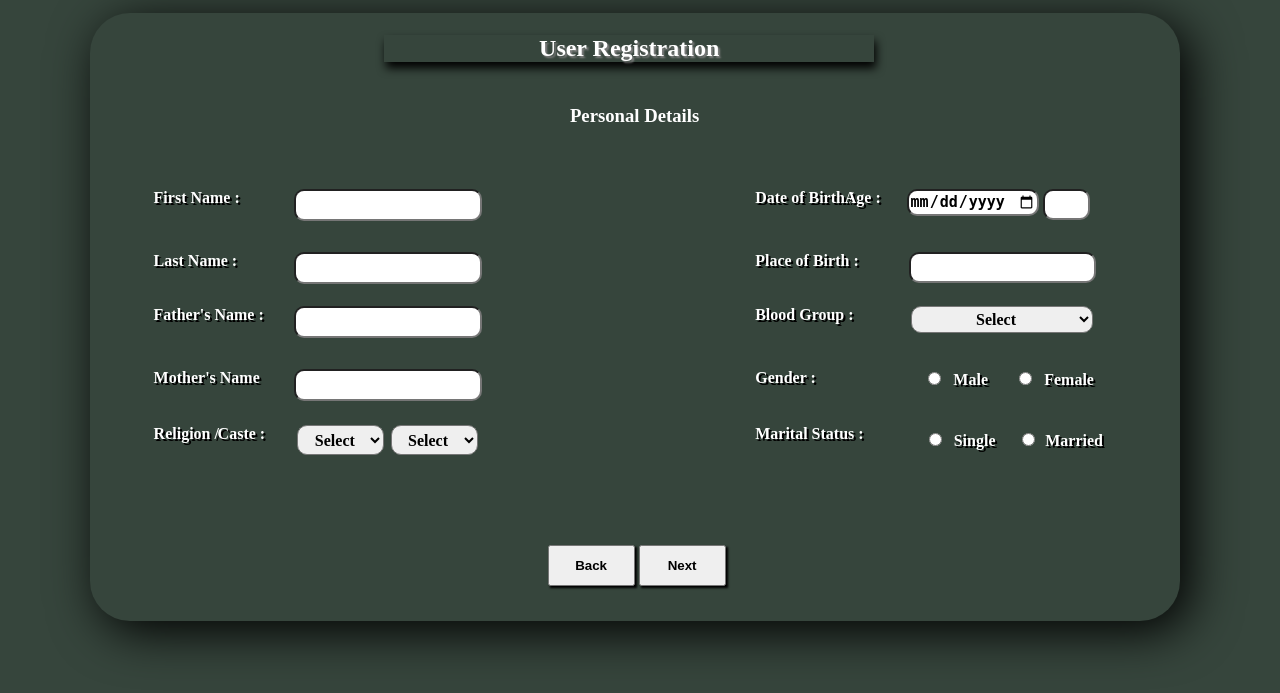
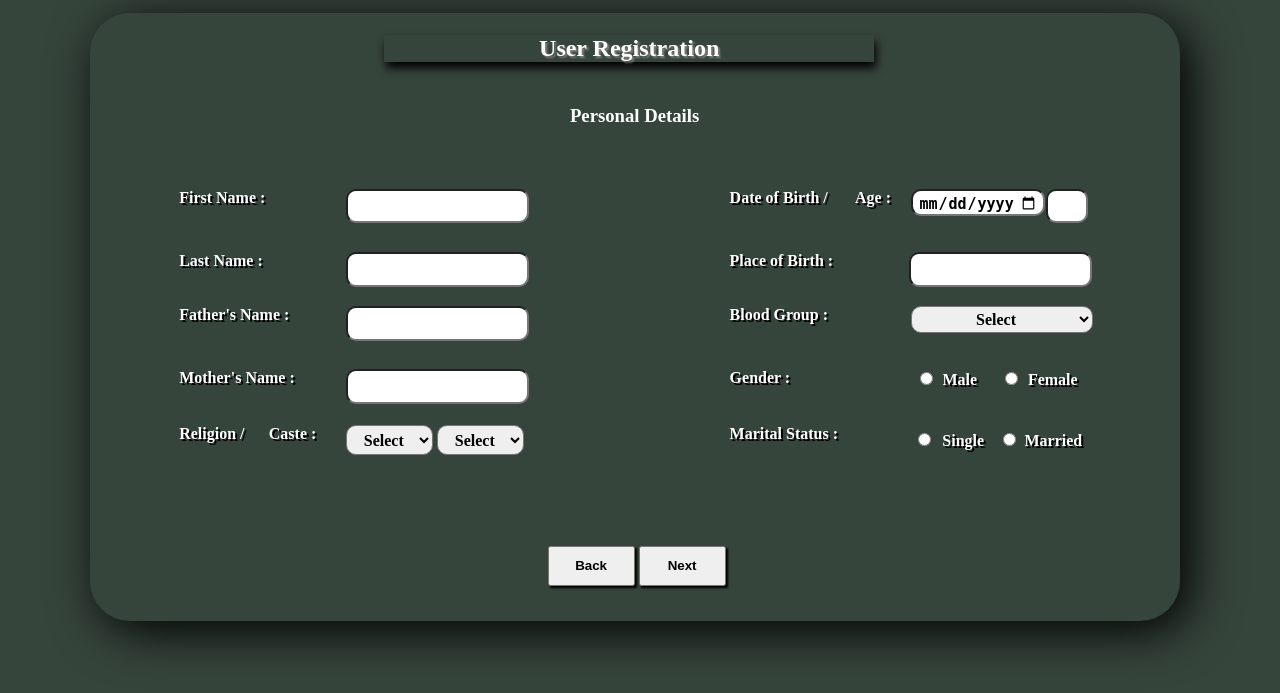
Before and after one commit to Shafi-Hub/vac-ppa, a Flask app: page /sign_up/ in a window 1280 px wide. Shown: the top 693 px of the page. Run offline with Flask 2, Linux system fonts and the light colour scheme.

Commit message:
set cursor point inside input tag

```diff
--- a/static/signup.css
+++ b/static/signup.css
@@ -1,7 +1,7 @@
 body {
       background-color: rgb(54, 69, 60);
       width: 85%;
-      height: 85%;
+      height: 80%;
       border-width: 3px solid;
       box-shadow: 10px 10px 50px black;
       border-radius: 40px;
@@ -25,7 +25,7 @@ body {
      text-shadow: 2px 2px black;
      position: absolute;
      font-weight: bold;
-     left: 12%;
+     left: 14%;
 
  }
 
@@ -36,30 +36,32 @@ body {
      text-shadow: 2px 2px black;
      position: absolute;
      font-weight: bold;
-     left: 59%;
+     left: 57%;
 
  }
 
 .txt {
-     width: 14%;
-     height: 3.25%;
+     width: 13%;
+     height: 3.5%;
      position: absolute;
-     left: 23%;
+     left: 27%;
      top: 18%
      font-weight: bold;
      border-radius: 10px;
+     padding: .2% .5% 0% .5%;
 
 }
 
 .txt2 {
-     width: 14%;
-     height: 3.20%;
+     width: 13%;
+     height: 3.5%;
      position: absolute;
      font-weight: bold;
      border-radius: 10px;
      left: 71%;
      top: 10%
      margin: 1%;
+     padding: .2% .5% 0% .5%;
 }
 
 .select_tab{
@@ -70,7 +72,7 @@ body {
      border-radius: 10px;
      position: relative;
      top: 18%;
-     left: 19%;
+     left: 23.5%;
      font-weight: bolder;
      font-size:  100%;
      margin top: 1%;
@@ -79,7 +81,7 @@ body {
 
 .rdo_label{
      position: relative;
-     left: 77%;
+     left: 76%;
      color: white;
      text-shadow: 2px 2px black;
      font-weight: bold;
@@ -87,7 +89,7 @@ body {
 
 .rdo_label2{
      position: relative;
-     left: 79.50%;
+     left: 78%;
      color: white;
      text-shadow: 2px 2px black;
      font-weight: bold;
@@ -95,13 +97,13 @@ body {
 
 .rdo{
      position: relative;
-     left: 76.5%;
+     left: 75.75%;
      color: black;
 
 }
 .rdo2{
      position: relative;
-     left: 79%;
+     left: 77.75%;
      color: black;
      background-color: black;
 
@@ -110,11 +112,12 @@ body {
 #dob{
     font-weight: bold;
     font-size: 15px;
-    width: 11.6%;
+    width: 11%;
     border-radius: 10px;
     padding: 1.5px 1px;
     position: relative;
-    left: 75%;
+    left: 75.4%;
+    padding: .3% .5% 0% .5%;
 }
 
 
--- a/templates/signup.html
+++ b/templates/signup.html
@@ -21,8 +21,8 @@
                    <label for='dob' id='dob_label' class="lbl2"> Date of Birth / </label>
                    <input type="date" id="dob" name="dob_input" class="dt">
 
-                   <label for='age' id='age_label' class="lbl2" style="left: 66%;"> Age : </label>
-                   <input type="text" id="age" name="dob_input" class="txt2" style="width: 3%; left: 81.5%;"><br><br><br>
+                   <label for='age' id='age_label' class="lbl2" style="left: 66.8%;"> Age : </label>
+                   <input type="text" id="age" name="dob_input" class="txt2" style="width: 2%; left: 81.7%;"><br><br><br>
 
                    <label for='lname' id='lname_label' class="lbl"> Last Name : </label>
                    <input type="text" id='lname' name="lname_input" class="txt">
@@ -33,16 +33,16 @@
                    <label for='bloodgrp' id='bloodgrp_label' class="lbl2"> Blood Group : </label>
                    <select id="bloodgrp" name="bloodgrp_input" class="select_tab" style="left: 75.40%; width: 16.75%; padding: .3% .1%;">
                      <option> Select </option>
-                         <option value="a+"> A+</option>
+                         <option value="a+"> A+ </option>
                          <option value="b+"> B+ </option>
-                         <option value="ab+"> AB+</option>
+                         <option value="ab+"> AB+ </option>
                          <option value="o+"> O+ </option>
-                         <option value="a-"> A-</option>
+                         <option value="a-"> A- </option>
                          <option value="b-"> B- </option>
-                         <option value="ab-"> AB-</option>
+                         <option value="ab-"> AB- </option>
                          <option value="o-"> O- </option>
                    </select><br><br><br>
-                   <label for='moth_name' id='moth_name_labl' class="lbl"> Mother's Name </label>
+                   <label for='moth_name' id='moth_name_labl' class="lbl"> Mother's Name : </label>
                    <input type="text" id="moth_name" name="moth_name_input" class="txt">
 
                    <label id='gender_label' class="lbl2"> Gender : </label>
@@ -60,8 +60,8 @@
                          <option value="OTHERS">Others</option>
                      </select>
 
-                   <label for='caste' id='caste_label' class="lbl" style="left: 17%;"> Caste : </label>
-                      <select name="caste_select" id="caste" class="select_tab" style="left: 19.2%;">
+                   <label for='caste' id='caste_label' class="lbl" style="left: 21%;"> Caste : </label>
+                      <select name="caste_select" id="caste" class="select_tab" style="left: 23.5%;">
                          <option> Select </option>
                          <option value="MUSLIM"> Muslim </option>
                          <option value="NAIR"> Nair</option>
@@ -70,10 +70,10 @@
                       </select>
 
                    <label id='maritalstatus_label' class="lbl2"> Marital Status : </label>
-                   <input type="radio" id="maritalstats_single" name="rdo_single" class="rdo" style="left: 59.9%;">
-                   <label for='maritalstats_single' id='maritalstatus_Single_label' class="rdo_label" style="left: 60.3%;"> Single </label>
-                   <input type="radio" id="maritalstats_married" name="rdo_married" class="rdo2" style="left: 61.9%;" >
-                   <label for="maritalstats_married" id='maritalstatus_married_label' class="rdo_label2" style="left: 62.2%;"> Married </label><br><br><br>
+                   <input type="radio" id="maritalstats_single" name="rdo_single" class="rdo" style="left: 58.9%;">
+                   <label for='maritalstats_single' id='maritalstatus_Single_label' class="rdo_label" style="left: 59.25%;"> Single </label>
+                   <input type="radio" id="maritalstats_married" name="rdo_married" class="rdo2" style="left: 60.2%;" >
+                   <label for="maritalstats_married" id='maritalstatus_married_label' class="rdo_label2" style="left: 60.3%;"> Married </label><br><br><br>
 
                    <button type="submit" id="back" formaction="{{ url_for('home_page_') }}" name="back_btn"> Back</button>
                    <button type="submit" id="next" name="next_btn"> Next </button>
```
Also changed, not shown: static/main.css (+9 -7 lines).
